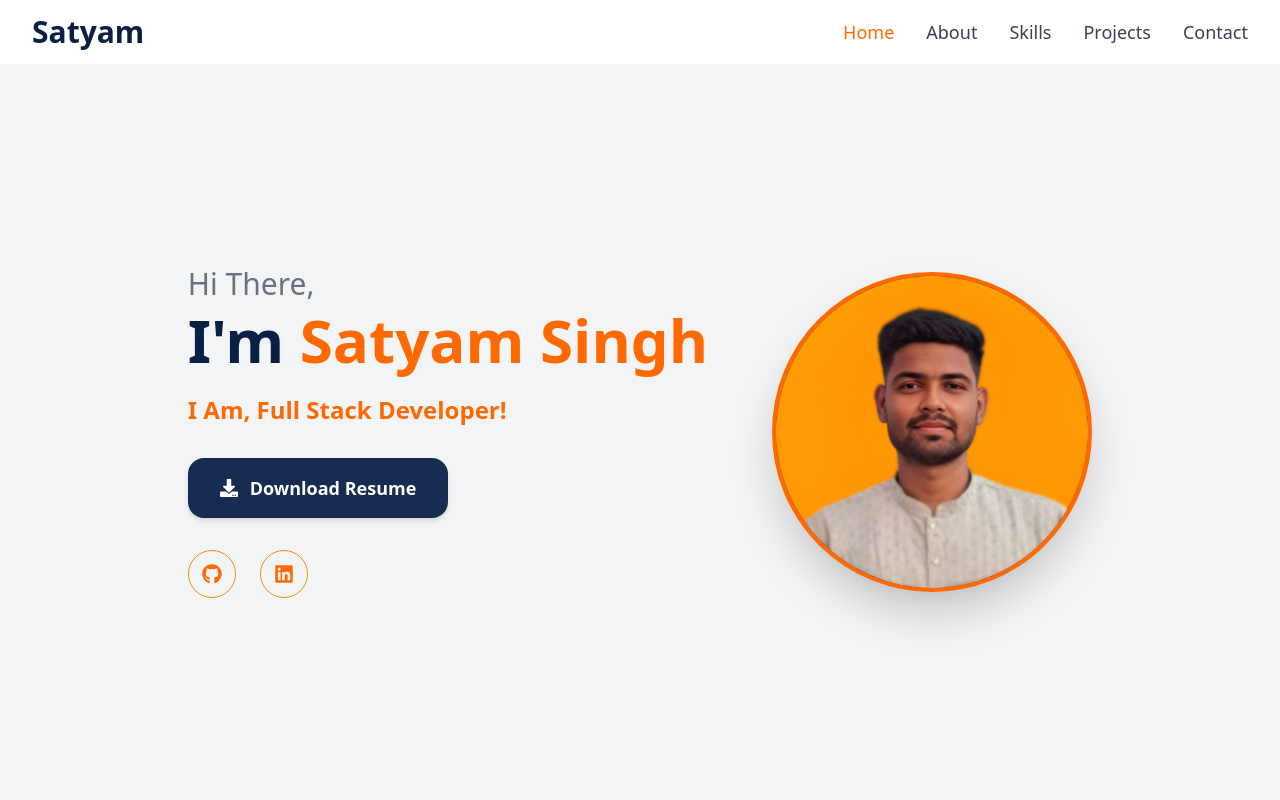
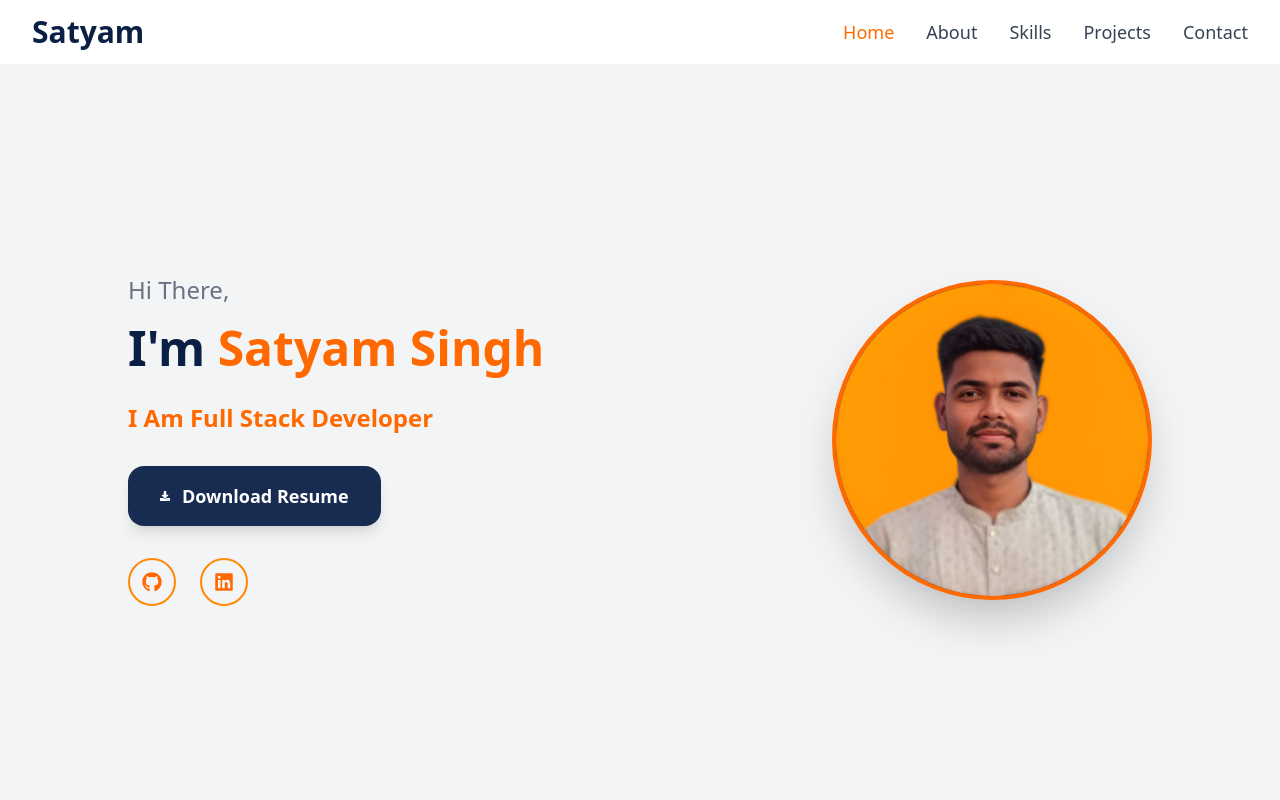
Before and after one commit to SatyamSingh272/My-Portfolio, a React (Vite) app: page / in a window 1280 px wide. Shown: the top 800 px of the page. Built offline with nearby package versions, Linux system fonts and the light colour scheme.

Commit message:
Home page update

```diff
--- a/src/pages/Home.jsx
+++ b/src/pages/Home.jsx
@@ -4,49 +4,52 @@ const Home = () => {
   return (
     <section
       id="home"
-      className="relative min-h-screen pt-16 flex items-center bg-gray-100 overflow-hidden"
+      className="min-h-screen flex items-center bg-gray-100 pt-20"
     >
-      <div className="max-w-7xl mx-auto px-6 flex flex-col md:flex-row items-center justify-between gap-16">
+      {/* Improved Container */}
+      <div className="max-w-6xl mx-auto px-6 sm:px-8 md:px-12 lg:px-16 w-full">
+
+        <div className="flex flex-col-reverse md:flex-row items-center justify-between gap-8 md:gap-12">
 
           {/* LEFT CONTENT */}
           <div className="flex-1 text-center md:text-left">
 
-          {/* Small Intro */}
-          <h1 className="text-2xl md:text-3xl text-gray-500">
+            <h1 className="text-xl md:text-2xl text-gray-500">
               Hi There,
             </h1>
 
-          {/* Name in One Line */}
-          <h2 className="mt-2 text-5xl md:text-6xl font-bold text-[#0a1f44] whitespace-nowrap">
+            <h2 className="mt-3 text-5xl sm:text-4xl md:text-5xl font-bold text-[#0a1f44] leading-tight">
               I'm <span className="text-orange-500">Satyam Singh</span>
             </h2>
 
-          {/* Subtitle */}
-          <p className="mt-6 text-xl md:text-2xl text-orange-500 font-semibold">
-            I Am, Full Stack Developer!
+            <p className="mt-6 text-lg md:text-2xl text-orange-500 font-semibold">
+              I Am Full Stack Developer
             </p>
 
-          {/* Resume Button with Download Icon */}
+            {/* Resume Button */}
             <a
               href="/Satyam Resume_Full_Stack.pdf"
               download
               className="inline-flex items-center gap-3 mt-8 px-8 py-4
                          bg-[#182c52] text-white text-lg font-semibold
-             rounded-2xl shadow-md
+                         rounded-2xl shadow-lg
                          hover:bg-[#223b6b] transition duration-300"
             >
-  <FaDownload size={18} />
+              <FaDownload size={10} />
               Download Resume
             </a>
 
-          {/* Social Icons - Same Design */}
+            {/* Social Icons */}
             <div className="flex justify-center md:justify-start gap-6 mt-8">
 
               <a
                 href="https://github.com/SatyamSingh272"
                 target="_blank"
                 rel="noopener noreferrer"
-              className="w-12 h-12 flex items-center justify-center rounded-full border border-orange-400 text-orange-500 hover:bg-orange-500 hover:text-white transition duration-300"
+                className="w-12 h-12 flex items-center justify-center
+                           rounded-full border-2 border-orange-400
+                           text-orange-500 hover:bg-orange-500
+                           hover:text-white transition duration-300"
               >
                 <FaGithub size={20} />
               </a>
@@ -55,25 +58,34 @@ const Home = () => {
                 href="https://www.linkedin.com/in/satyam-singh123/"
                 target="_blank"
                 rel="noopener noreferrer"
-              className="w-12 h-12 flex items-center justify-center rounded-full border border-orange-400 text-orange-500 hover:bg-orange-500 hover:text-white transition duration-300"
+                className="w-12 h-12 flex items-center justify-center
+                           rounded-full border-2 border-orange-400
+                           text-orange-500 hover:bg-orange-500
+                           hover:text-white transition duration-300"
               >
                 <FaLinkedin size={20} />
               </a>
 
             </div>
+
           </div>
 
           {/* RIGHT IMAGE */}
           <div className="flex-1 flex justify-center md:justify-end">
-          <div className="w-72 h-72 md:w-80 md:h-80 rounded-full border-4 border-orange-500 bg-orange-400 flex items-center justify-center shadow-2xl">
+            <div
+              className="w-64 h-64 sm:w-72 sm:h-72 md:w-80 md:h-80
+                         rounded-full border-4 border-orange-500
+                         bg-orange-400 shadow-2xl overflow-hidden"
+            >
               <img
                 src="/6294327753029306300.jpg"
-              alt="avatar"
-              className="w-full h-full object-cover rounded-full"
+                alt="Satyam Singh"
+                className="w-full h-full object-cover"
               />
             </div>
           </div>
 
+        </div>
       </div>
     </section>
   );
```
Lines whose indentation alone changed are shown as unchanged.
